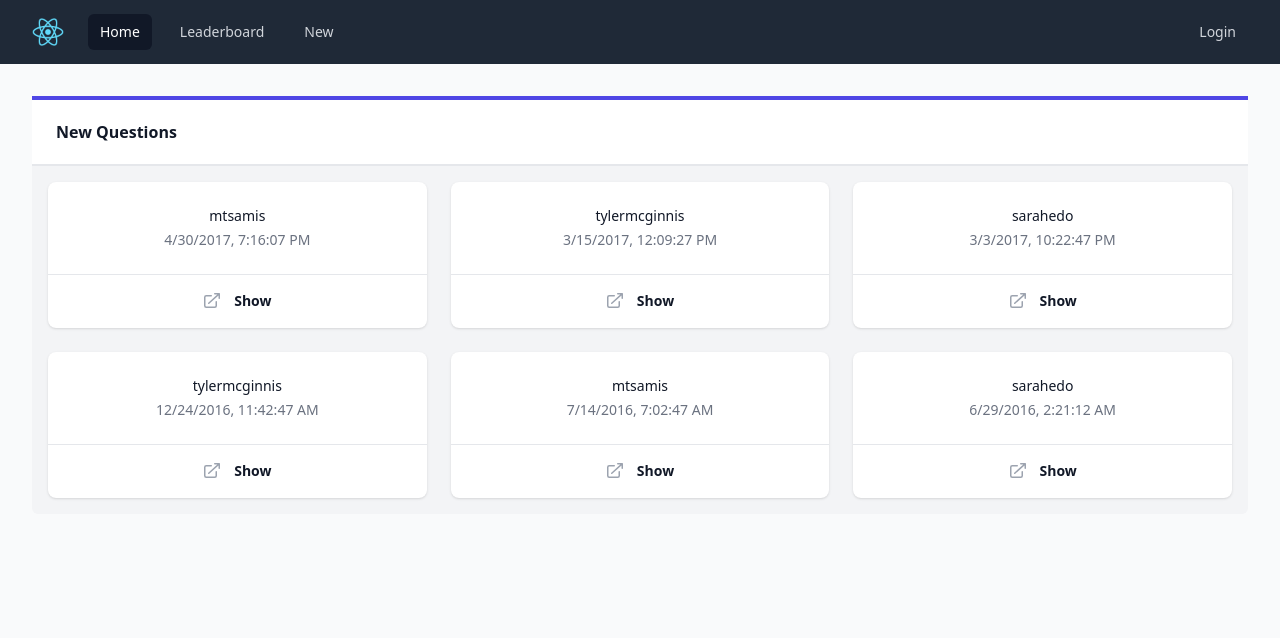
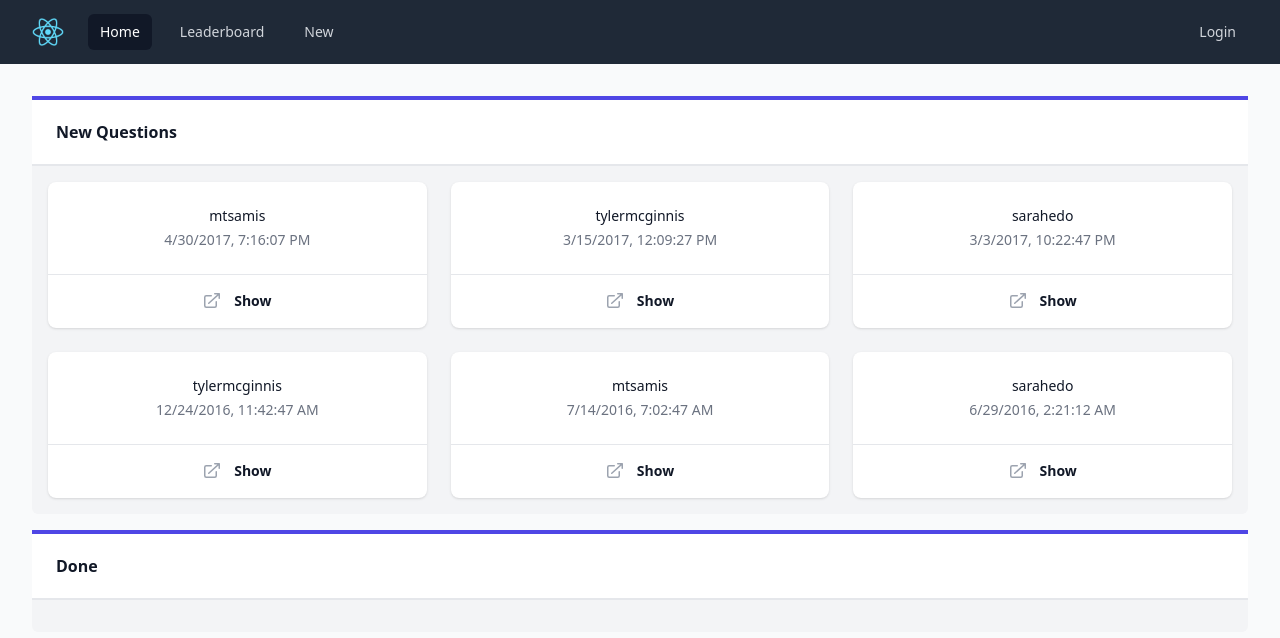
Before and after one commit to letrithanh/uda2-react-redux, a React (Create React App) app: page / in a window 1280 px wide. Shown: the top 638 px of the page. Built offline with nearby package versions, Linux system fonts and the light colour scheme.

Commit message:
Show done section

```diff
--- a/src/components/home.js
+++ b/src/components/home.js
@@ -43,7 +43,6 @@ const Home = () => {
         return questionInfo.all.filter(question => answeredQuestions.includes(question.id), []);
     }
 
-
     return (
         <div className="p-8 relative flex flex-col gap-4">
             {questionInfo.all?.length > 0 && (
@@ -54,7 +53,7 @@ const Home = () => {
                     />
                 </div>
             )}
-            {user?.id && questionInfo.all?.length > 0 && (
+            {questionInfo.all?.length > 0 && (
                 <PollCardSection name="Done" questions={doneQuestions()} />
             )}
         </div>
```
